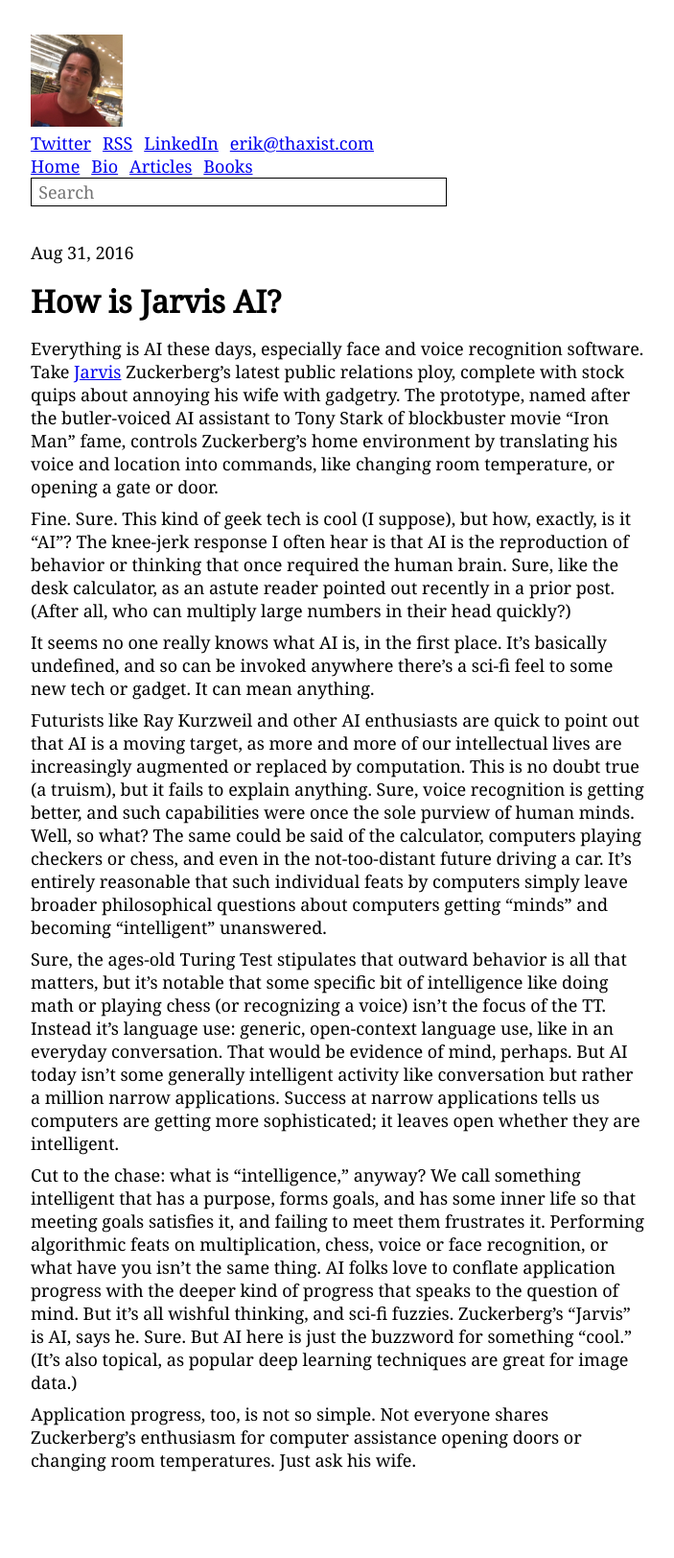
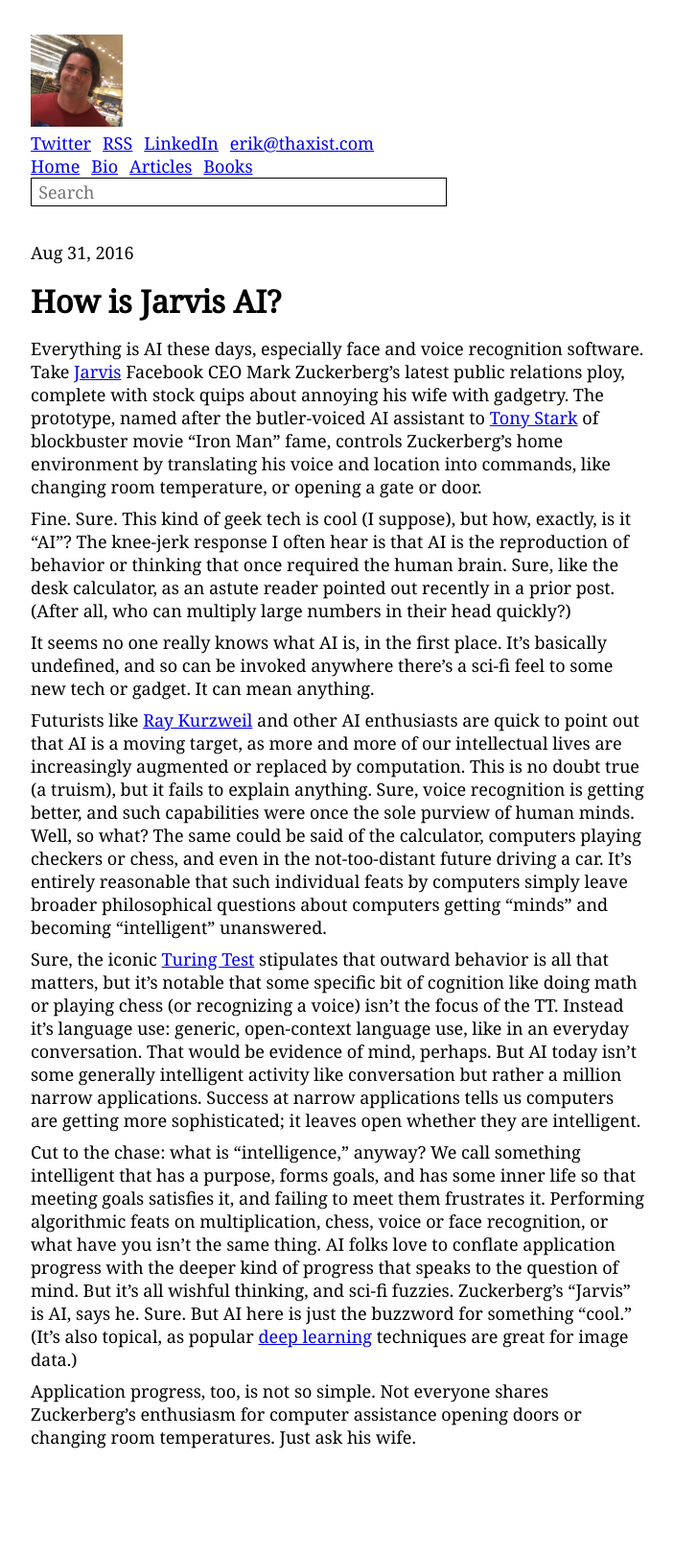
Before and after one commit to thaxist/thaxist.github.io, a Jekyll site: the page built from _posts/2016/2016-08-31-Zuckerberg-Jarvis-AI.md, in a window 1280 px wide. Shown: the whole page at 96% size, without its empty margins (288-991 px from the left). Built offline with Jekyll 4.4.1, drawn with Linux system fonts in a browser that asks for light colours; comment, search, counter and statistics services are not loaded; after the commit the page ends 1599 px from its top, so only the background shows below that.

Commit message:
Update 2016-08-31-Zuckerberg-Jarvis-AI.md

```diff
--- a/_posts/2016/2016-08-31-Zuckerberg-Jarvis-AI.md
+++ b/_posts/2016/2016-08-31-Zuckerberg-Jarvis-AI.md
@@ -5,16 +5,16 @@
 categories: ai
 ---
 
-Everything is AI these days, especially face and voice recognition software.  Take [Jarvis](http://www.usatoday.com/story/tech/news/2016/08/29/zuckerberg-may-debut-jarvis-ai-assistant-next-month/89566074/) Zuckerberg's latest public relations ploy, complete with stock quips about annoying his wife with gadgetry.  The prototype, named after the butler-voiced AI assistant to Tony Stark of blockbuster movie "Iron Man" fame, controls Zuckerberg's home environment by translating his voice and location into commands, like changing room temperature, or opening a gate or door.
+Everything is AI these days, especially face and voice recognition software.  Take [Jarvis](http://www.usatoday.com/story/tech/news/2016/08/29/zuckerberg-may-debut-jarvis-ai-assistant-next-month/89566074/) Facebook CEO Mark Zuckerberg's latest public relations ploy, complete with stock quips about annoying his wife with gadgetry.  The prototype, named after the butler-voiced AI assistant to [Tony Stark](https://en.wikipedia.org/wiki/Iron_Man) of blockbuster movie "Iron Man" fame, controls Zuckerberg's home environment by translating his voice and location into commands, like changing room temperature, or opening a gate or door.
 
 Fine.  Sure.  This kind of geek tech is cool (I suppose), but how, exactly, is it "AI"?  The knee-jerk response I often hear is that AI is the reproduction of behavior or thinking that once required the human brain.  Sure, like the desk calculator, as an astute reader pointed out recently in a prior post.  (After all, who can multiply large numbers in their head quickly?)
 
 It seems no one really knows what AI is, in the first place.  It's basically undefined, and so can be invoked anywhere there's a sci-fi feel to some new tech or gadget.  It can mean anything.
 
-Futurists like Ray Kurzweil and other AI enthusiasts are quick to point out that AI is a moving target, as more and more of our intellectual lives are increasingly augmented or replaced by computation.  This is no doubt true (a truism), but it fails to explain anything.  Sure, voice recognition is getting better, and such capabilities were once the sole purview of human minds.  Well, so what?  The same could be said of the calculator, computers playing checkers or chess, and even in the not-too-distant future driving a car.  It's entirely reasonable that such individual feats by computers simply leave broader philosophical questions about computers getting "minds" and becoming "intelligent" unanswered.
+Futurists like [Ray Kurzweil](http://www.kurzweilai.net/) and other AI enthusiasts are quick to point out that AI is a moving target, as more and more of our intellectual lives are increasingly augmented or replaced by computation.  This is no doubt true (a truism), but it fails to explain anything.  Sure, voice recognition is getting better, and such capabilities were once the sole purview of human minds.  Well, so what?  The same could be said of the calculator, computers playing checkers or chess, and even in the not-too-distant future driving a car.  It's entirely reasonable that such individual feats by computers simply leave broader philosophical questions about computers getting "minds" and becoming "intelligent" unanswered.
 
-Sure, the ages-old Turing Test stipulates that outward behavior is all that matters, but it's notable that some specific bit of intelligence like doing math or playing chess (or recognizing a voice) isn't the focus of the TT.  Instead it's language use:  generic, open-context language use, like in an everyday conversation.  That would be evidence of mind, perhaps.  But AI today isn't some generally intelligent activity like conversation but rather a million narrow applications.  Success at narrow applications tells us computers are getting more sophisticated; it leaves open whether they are intelligent.
+Sure, the iconic [Turing Test](https://en.wikipedia.org/wiki/Turing_test) stipulates that outward behavior is all that matters, but it's notable that some specific bit of cognition like doing math or playing chess (or recognizing a voice) isn't the focus of the TT.  Instead it's language use:  generic, open-context language use, like in an everyday conversation.  That would be evidence of mind, perhaps.  But AI today isn't some generally intelligent activity like conversation but rather a million narrow applications.  Success at narrow applications tells us computers are getting more sophisticated; it leaves open whether they are intelligent.
 
-Cut to the chase:  what is "intelligence," anyway?  We call something intelligent that has a purpose, forms goals, and has some inner life so that meeting goals satisfies it, and failing to meet them frustrates it.  Performing algorithmic feats on multiplication, chess, voice or face recognition, or what have you isn't the same thing.  AI folks love to conflate application progress with the deeper kind of progress that speaks to the question of mind.  But it's all wishful thinking, and sci-fi fuzzies.  Zuckerberg's "Jarvis" is AI, says he.  Sure.  But AI here is just the buzzword for something "cool."  (It's also topical, as popular deep learning techniques are great for image data.)
+Cut to the chase:  what is "intelligence," anyway?  We call something intelligent that has a purpose, forms goals, and has some inner life so that meeting goals satisfies it, and failing to meet them frustrates it.  Performing algorithmic feats on multiplication, chess, voice or face recognition, or what have you isn't the same thing.  AI folks love to conflate application progress with the deeper kind of progress that speaks to the question of mind.  But it's all wishful thinking, and sci-fi fuzzies.  Zuckerberg's "Jarvis" is AI, says he.  Sure.  But AI here is just the buzzword for something "cool."  (It's also topical, as popular [deep learning](https://en.wikipedia.org/wiki/Deep_learning) techniques are great for image data.)
 
 Application progress, too, is not so simple.  Not everyone shares Zuckerberg's enthusiasm for computer assistance opening doors or changing room temperatures.  Just ask his wife.
```
